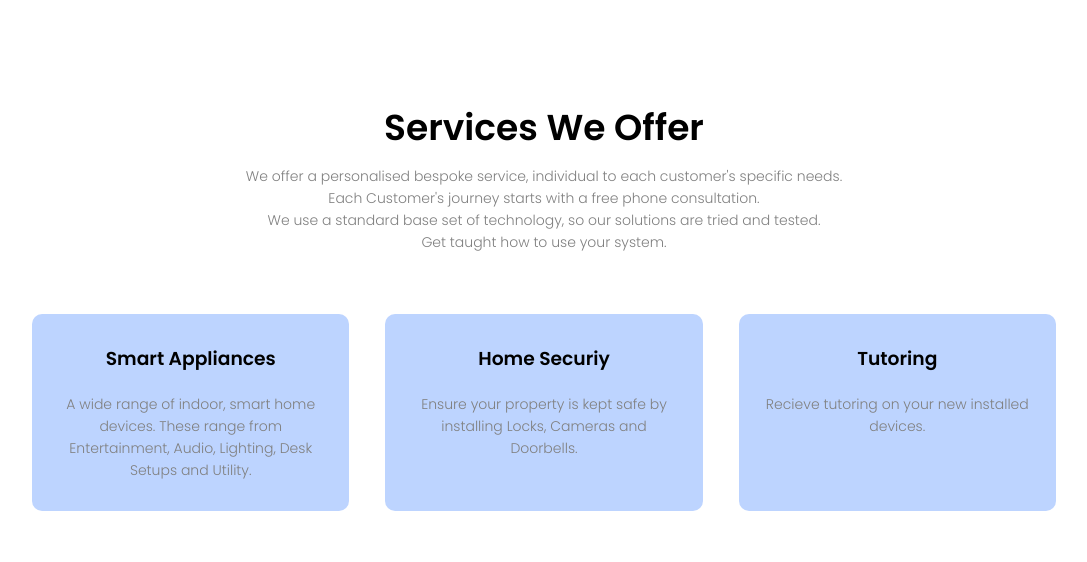
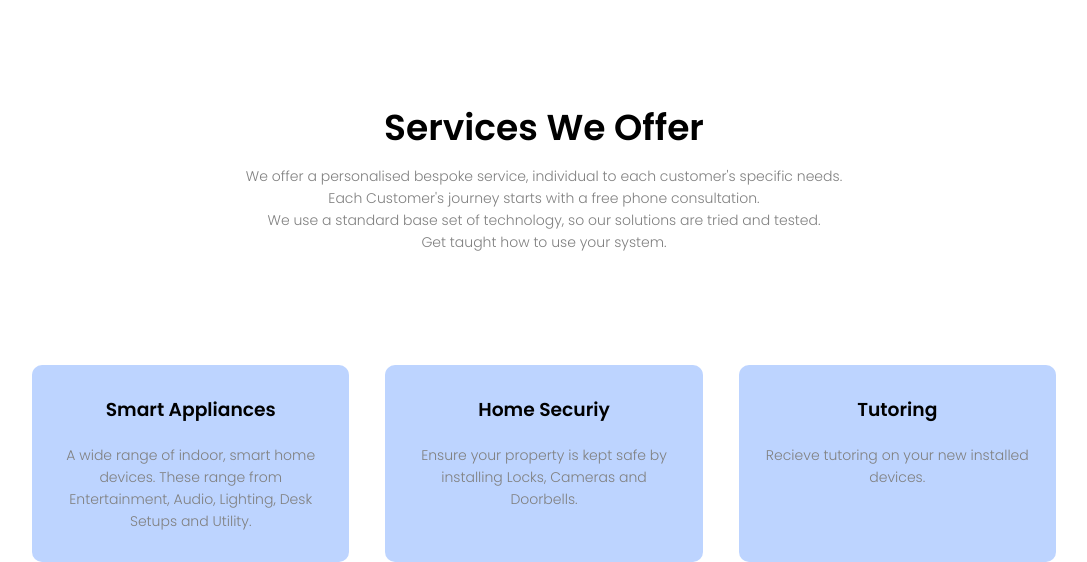
Before and after one commit to RyboNashy02/Insta-Tek.io, a Jekyll site: the page built from index.html, in a window 1280 px wide. Shown: the part 900-1462 px from the top of the page, without its empty margins (96-1183 px from the left). Built offline with Jekyll 4.4.1, drawn with Linux system fonts in a browser that asks for light colours; before the commit the page ends 1411 px from its top, so only the background shows below that.

Commit message:
Update main.css

```diff
--- a/css/main.css
+++ b/css/main.css
@@ -176,7 +176,7 @@ p{
     flex-basis: 31%;
     background: #bdd4ff;
     border-radius: 10px;
-    margin-botton: 5%;
+    margin-top: 5%;
     padding: 20px 12px;
     box-sizing: border-box;
     transition: 0.5s;
```
